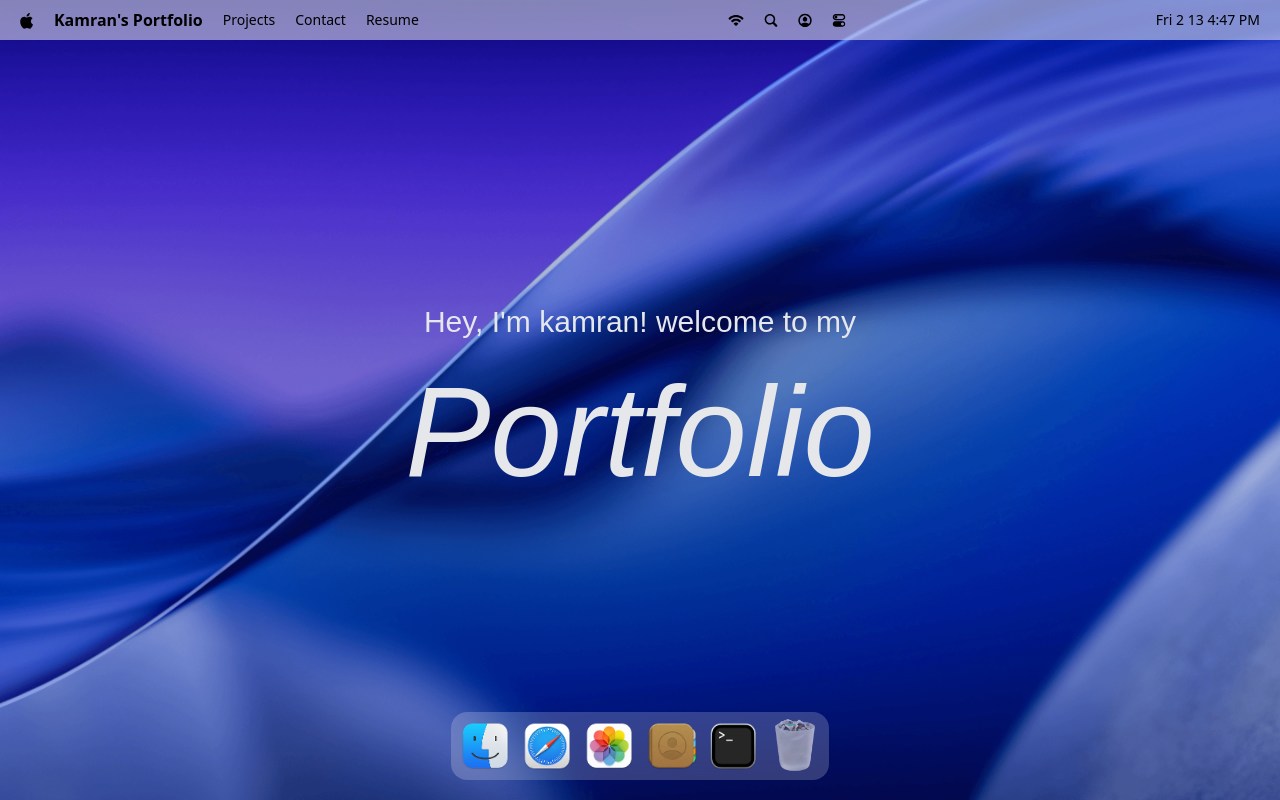
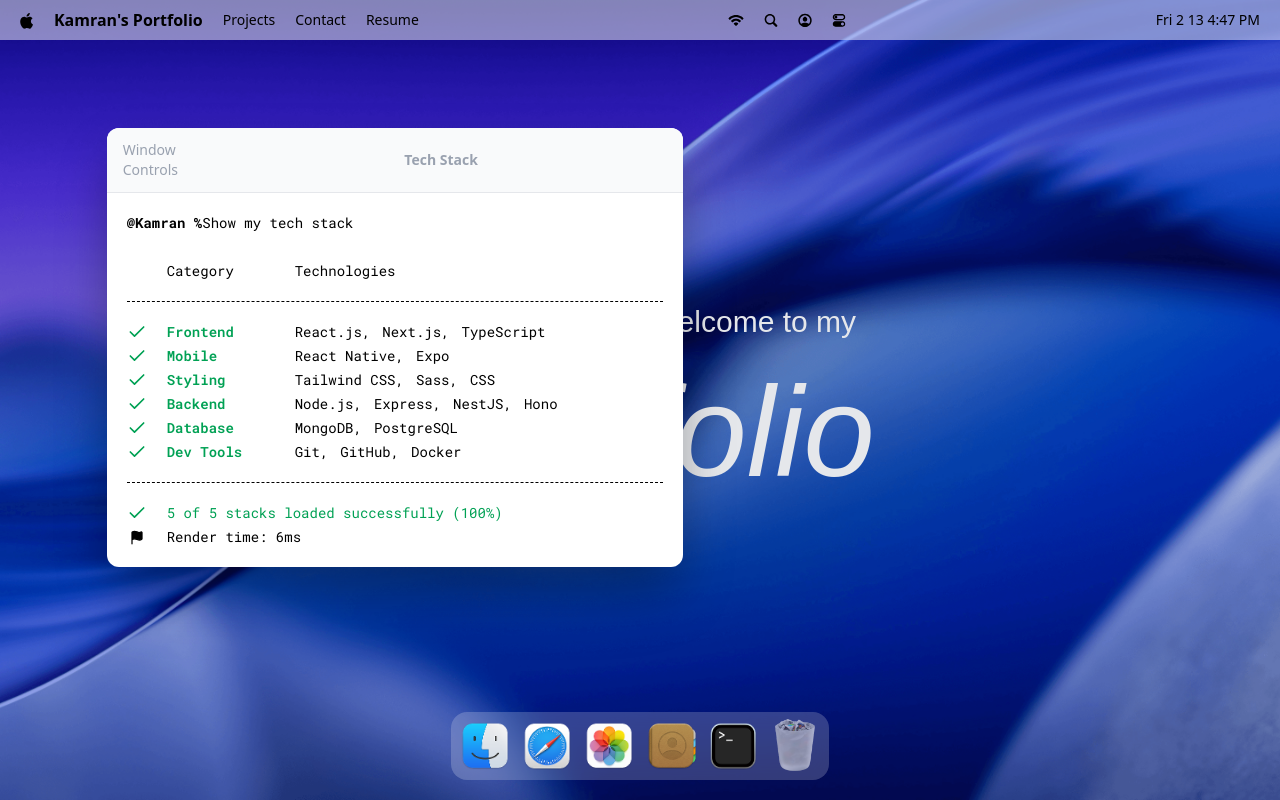
Before and after one commit to kamranikramofficial/macos_Portfolio, a React (Vite) app: page / in a window 1280 px wide. Built offline with nearby package versions, Linux system fonts and the light colour scheme; a web font is replaced by a local one.

Commit message:
terminal windows some work

```diff
--- a/src/App.jsx
+++ b/src/App.jsx
@@ -1,4 +1,10 @@
 import { Navbar , Welcome , Dock } from "#components"
+import { Terminal } from "#windows";
+
+
+import gsap from "gsap";
+import { Draggable } from  "gsap/Draggable"
+gsap.registerPlugin(Draggable);
 
 const App = () => {
   return (
@@ -6,6 +12,8 @@
   <Navbar/>
   <Welcome/>
   <Dock />
+
+  <Terminal/>
 </main>
 
   )
--- /dev/null
+++ b/src/hoc/WindowWrapper.jsx
@@ -0,0 +1,24 @@
+import React, { useRef } from "react";
+
+import useWindowStore from "#store/window.js";
+
+const WindowWrapper = (Component, windowkey) => {
+  const Wrapped = (props) => {
+    const { focusWindow, windows } = useWindowStore();
+    const { isOpen, zIndex } = windows[windowkey];
+    const ref = useRef(null);
+
+    return (
+      <section id={windowkey} ref={ref} style={{ zIndex }} className="absolute">
+        <Component {...props} />
+      </section>
+    );
+  };
+
+  Wrapped.displayName = `WindowWrapper(${Component.displayName || Component.name || 'Component'})`;
+
+
+  return Wrapped;
+};
+
+export default WindowWrapper;
--- /dev/null
+++ b/src/windows/Terminal.jsx
@@ -0,0 +1,54 @@
+import WindowWrapper from "#hoc/WindowWrapper";
+import { techStack } from "#constants";
+import React from "react";
+import { Check , Flag } from "lucide-react";
+
+const Terminal = () => {
+  return (
+    <>
+      <div id="window-header">
+        <p>Window Controls</p>
+        <h2>Tech Stack</h2>
+      </div>
+
+    <div className="techstack">
+        <p>
+           <span className="font-bold">@Kamran %</span>
+        Show my tech stack
+        </p>
+
+        <div className="label">
+          <p className="w-32">Category</p>
+          <p>Technologies</p>
+        </div>
+
+        <ul className="content">
+          {techStack.map(({ category, items }) => (
+            <li key={category} className="flex item-center">
+              <Check className="check" size={20} />
+              <h3>{category}</h3>
+              <ul>
+                {items.map((item, i) => (
+                  <li key={i}>{item}{i < items.length - 1 ? ",": ""}</li>
+                ))}
+              </ul>
+            </li>
+          ))}
+        </ul>
+
+      <div className="footnote">
+        <p>
+            <Check size={20} /> 5 of 5 stacks loaded successfully (100%)
+        </p>
+         <p className="text-black">
+           <Flag size={15} fill="black"/>
+           Render time: 6ms
+         </p>
+      </div>
+</div>
+    </>
+  );
+};
+const TerminalWindow = WindowWrapper(Terminal, "terminal");
+
+export default TerminalWindow;
--- /dev/null
+++ b/src/windows/index.js
@@ -0,0 +1,3 @@
+import Terminal from "#windows/Terminal";
+
+export {Terminal} ;
--- a/vite.config.js
+++ b/vite.config.js
@@ -21,7 +21,10 @@
 
       "#store": resolve(dirname(fileURLToPath(import.meta.url)), "src/store"),
       "#hoc": resolve(dirname(fileURLToPath(import.meta.url)), "src/hoc"),
-      "#windows": resolve(dirname(fileURLToPath(import.meta.url)), "src/windows"),
+      "#windows": resolve(
+        dirname(fileURLToPath(import.meta.url)),
+        "src/windows",
+      ),
     },
   },
 });
```
